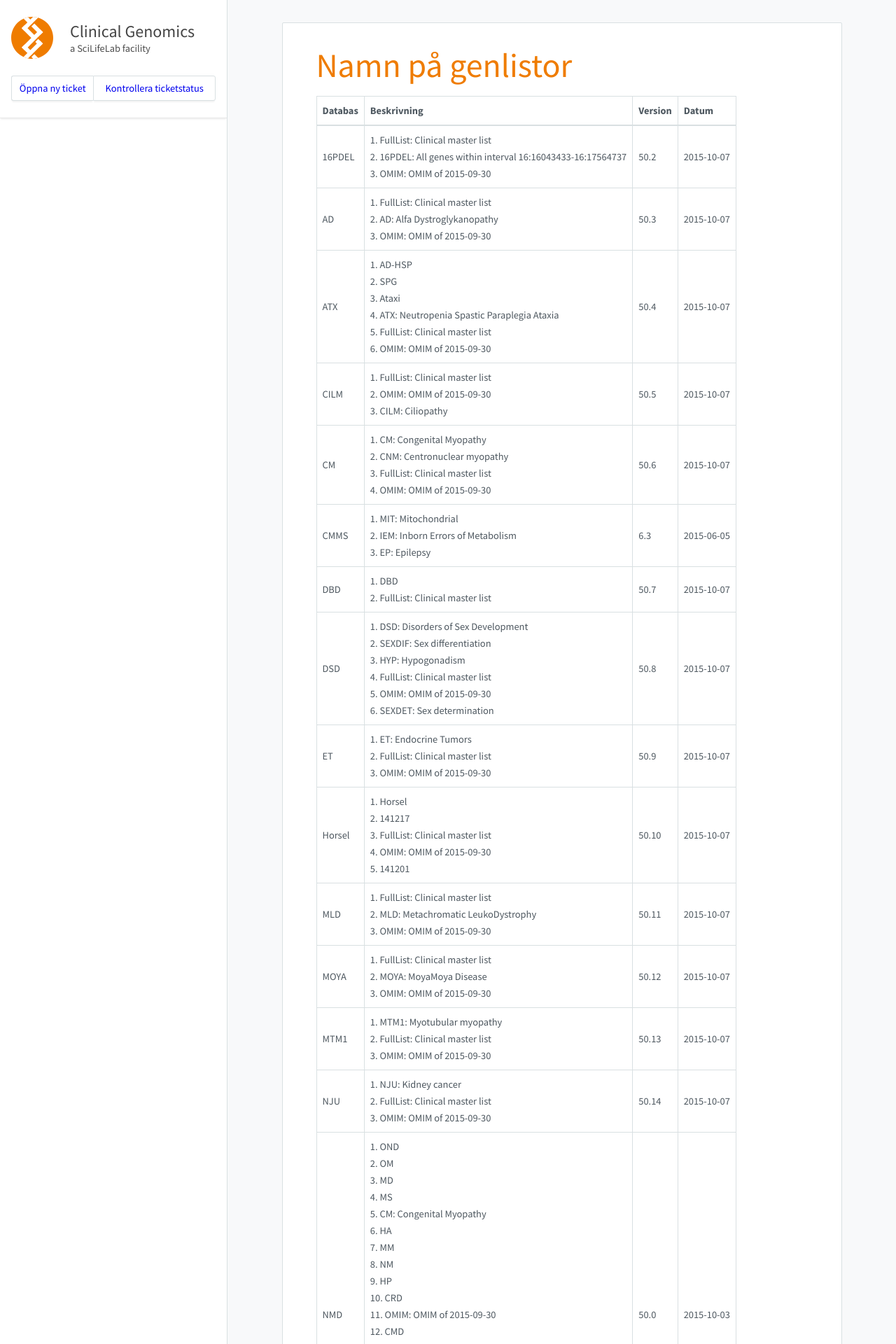
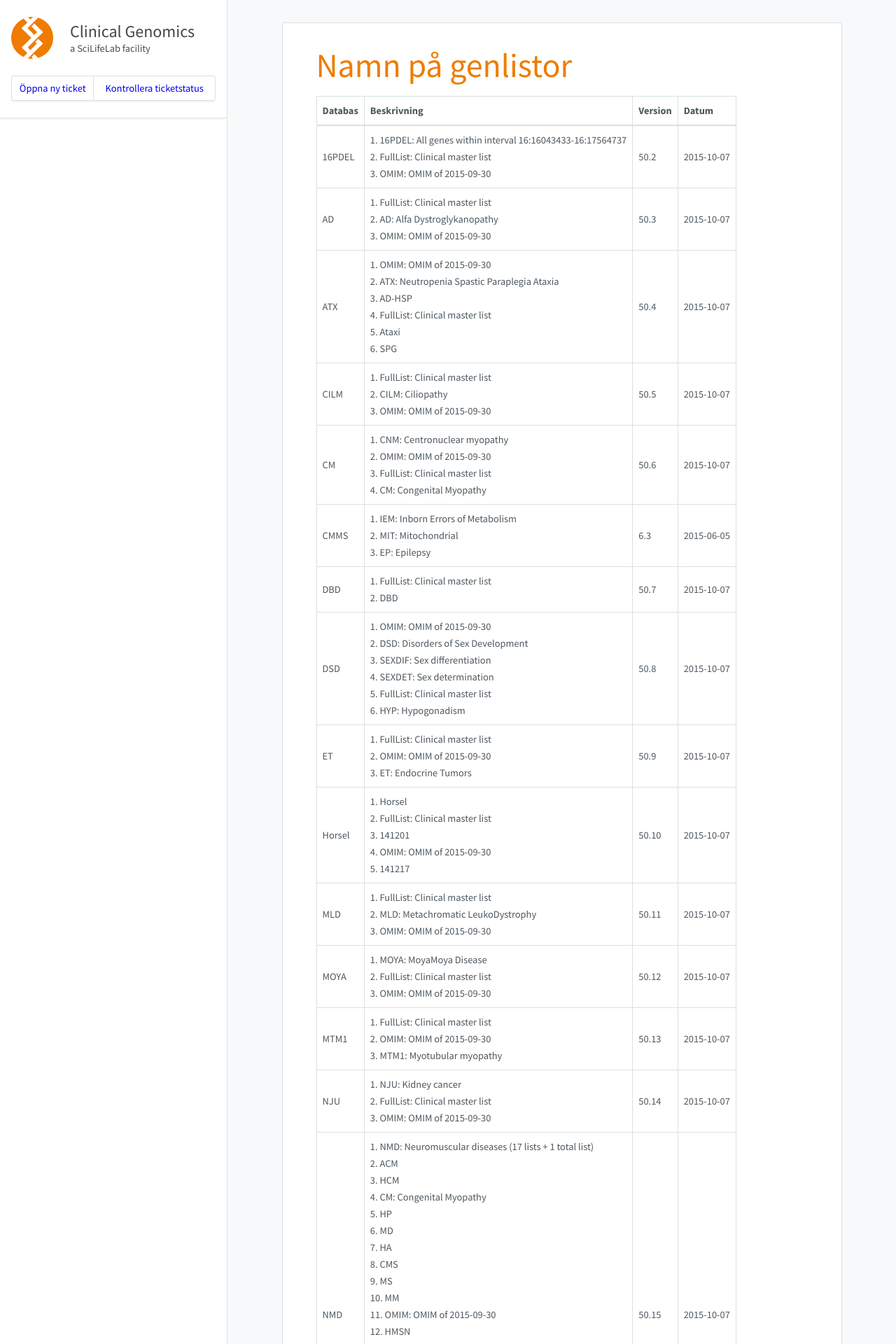
Before and after one commit to Clinical-Genomics/clinical-genomics.github.io, a Jekyll site: the page built from _pages/namnpagenlistor.md, in a window 1280 px wide. Shown: the top 1920 px of the page at 70% size. Built offline with Jekyll 4.4.1, drawn with Linux system fonts in a browser that asks for light colours; nearby versions of some CDN libraries; some of the changed text lies outside the part shown.

Commit message:
Update to cust002-NMD.txt

```diff
--- a/_pages/namnpagenlistor.md
+++ b/_pages/namnpagenlistor.md
@@ -8,25 +8,25 @@
 
 |Databas|Beskrivning|Version|Datum|
 |---|---|---|---|
-|16PDEL|1. FullList: Clinical master list<br />2. 16PDEL: All genes within interval 16:16043433-16:17564737<br />3. OMIM: OMIM of 2015-09-30<br />|50.2|2015-10-07|
+|16PDEL|1. 16PDEL: All genes within interval 16:16043433-16:17564737<br />2. FullList: Clinical master list<br />3. OMIM: OMIM of 2015-09-30<br />|50.2|2015-10-07|
 |AD|1. FullList: Clinical master list<br />2. AD: Alfa Dystroglykanopathy<br />3. OMIM: OMIM of 2015-09-30<br />|50.3|2015-10-07|
-|ATX|1. AD-HSP<br />2. SPG<br />3. Ataxi<br />4. ATX: Neutropenia Spastic Paraplegia Ataxia<br />5. FullList: Clinical master list<br />6. OMIM: OMIM of 2015-09-30<br />|50.4|2015-10-07|
-|CILM|1. FullList: Clinical master list<br />2. OMIM: OMIM of 2015-09-30<br />3. CILM: Ciliopathy<br />|50.5|2015-10-07|
-|CM|1. CM: Congenital Myopathy<br />2. CNM: Centronuclear myopathy<br />3. FullList: Clinical master list<br />4. OMIM: OMIM of 2015-09-30<br />|50.6|2015-10-07|
-|CMMS|1. MIT: Mitochondrial<br />2. IEM: Inborn Errors of Metabolism<br />3. EP: Epilepsy<br />|6.3|2015-06-05|
-|DBD|1. DBD<br />2. FullList: Clinical master list<br />|50.7|2015-10-07|
-|DSD|1. DSD: Disorders of Sex Development<br />2. SEXDIF: Sex differentiation<br />3. HYP: Hypogonadism<br />4. FullList: Clinical master list<br />5. OMIM: OMIM of 2015-09-30<br />6. SEXDET: Sex determination<br />|50.8|2015-10-07|
-|ET|1. ET: Endocrine Tumors<br />2. FullList: Clinical master list<br />3. OMIM: OMIM of 2015-09-30<br />|50.9|2015-10-07|
-|Horsel|1. Horsel<br />2. 141217<br />3. FullList: Clinical master list<br />4. OMIM: OMIM of 2015-09-30<br />5. 141201<br />|50.10|2015-10-07|
+|ATX|1. OMIM: OMIM of 2015-09-30<br />2. ATX: Neutropenia Spastic Paraplegia Ataxia<br />3. AD-HSP<br />4. FullList: Clinical master list<br />5. Ataxi<br />6. SPG<br />|50.4|2015-10-07|
+|CILM|1. FullList: Clinical master list<br />2. CILM: Ciliopathy<br />3. OMIM: OMIM of 2015-09-30<br />|50.5|2015-10-07|
+|CM|1. CNM: Centronuclear myopathy<br />2. OMIM: OMIM of 2015-09-30<br />3. FullList: Clinical master list<br />4. CM: Congenital Myopathy<br />|50.6|2015-10-07|
+|CMMS|1. IEM: Inborn Errors of Metabolism<br />2. MIT: Mitochondrial<br />3. EP: Epilepsy<br />|6.3|2015-06-05|
+|DBD|1. FullList: Clinical master list<br />2. DBD<br />|50.7|2015-10-07|
+|DSD|1. OMIM: OMIM of 2015-09-30<br />2. DSD: Disorders of Sex Development<br />3. SEXDIF: Sex differentiation<br />4. SEXDET: Sex determination<br />5. FullList: Clinical master list<br />6. HYP: Hypogonadism<br />|50.8|2015-10-07|
+|ET|1. FullList: Clinical master list<br />2. OMIM: OMIM of 2015-09-30<br />3. ET: Endocrine Tumors<br />|50.9|2015-10-07|
+|Horsel|1. Horsel<br />2. FullList: Clinical master list<br />3. 141201<br />4. OMIM: OMIM of 2015-09-30<br />5. 141217<br />|50.10|2015-10-07|
 |MLD|1. FullList: Clinical master list<br />2. MLD: Metachromatic LeukoDystrophy<br />3. OMIM: OMIM of 2015-09-30<br />|50.11|2015-10-07|
-|MOYA|1. FullList: Clinical master list<br />2. MOYA: MoyaMoya Disease<br />3. OMIM: OMIM of 2015-09-30<br />|50.12|2015-10-07|
-|MTM1|1. MTM1: Myotubular myopathy<br />2. FullList: Clinical master list<br />3. OMIM: OMIM of 2015-09-30<br />|50.13|2015-10-07|
+|MOYA|1. MOYA: MoyaMoya Disease<br />2. FullList: Clinical master list<br />3. OMIM: OMIM of 2015-09-30<br />|50.12|2015-10-07|
+|MTM1|1. FullList: Clinical master list<br />2. OMIM: OMIM of 2015-09-30<br />3. MTM1: Myotubular myopathy<br />|50.13|2015-10-07|
 |NJU|1. NJU: Kidney cancer<br />2. FullList: Clinical master list<br />3. OMIM: OMIM of 2015-09-30<br />|50.14|2015-10-07|
-|NMD|1. OND<br />2. OM<br />3. MD<br />4. MS<br />5. CM: Congenital Myopathy<br />6. HA<br />7. MM<br />8. NM<br />9. HP<br />10. CRD<br />11. OMIM: OMIM of 2015-09-30<br />12. CMD<br />13. ACM<br />14. HMSN<br />15. IC<br />16. MND<br />17. NMD: Neuromuscular diseases (17 lists + 1 total list)<br />18. FullList: Clinical master list<br />19. HCM<br />20. DM<br />21. CMS<br />|50.0|2015-10-03|
-|OMIM|1. FullList: Clinical master list<br />2. OMIM: OMIM of 2015-09-30<br />|50.0|2015-10-03|
-|ORO|1. ORO: Oro-facial-digital syndrome<br />2. FullList: Clinical master list<br />3. OMIM: OMIM of 2015-09-30<br />|50.0|2015-10-03|
-|PAF1|1. FullList: Clinical master list<br />2. OMIM: OMIM of 2015-09-30<br />3. PAF1: RNA polymerase II-associated factor<br />|50.0|2015-10-03|
-|PID|1. PIDCAD: PID Candidates<br />2. FullList: Clinical master list<br />3. PID: Primary Immune Deficiency<br />|7.0|2015-08-31|
-|SCN|1. FullList: Clinical master list<br />2. SCN: Neutropenia<br />3. OMIM: OMIM of 2015-09-30<br />|50.0|2015-10-03|
-|SHANK1|1. SHANK1: SH3 and multiple ankyrin repeat domains 1<br />2. FullList: Clinical master list<br />3. OMIM: OMIM of 2015-09-30<br />|50.0|2015-10-03|
-|SKD|1. FullList: Clinical master list<br />2. SKD: Skeletal dysplasia<br />3. OMIM: OMIM of 2015-09-30<br />|50.0|2015-10-03|
+|NMD|1. NMD: Neuromuscular diseases (17 lists + 1 total list)<br />2. ACM<br />3. HCM<br />4. CM: Congenital Myopathy<br />5. HP<br />6. MD<br />7. HA<br />8. CMS<br />9. MS<br />10. MM<br />11. OMIM: OMIM of 2015-09-30<br />12. HMSN<br />13. MND<br />14. DM<br />15. NM<br />16. OND<br />17. FullList: Clinical master list<br />18. CMD<br />19. CRD<br />20. OM<br />21. IC<br />|50.15|2015-10-07|
+|OMIM|1. OMIM: OMIM of 2015-09-30<br />2. FullList: Clinical master list<br />|50.0|2015-10-03|
+|ORO|1. ORO: Oro-facial-digital syndrome<br />2. OMIM: OMIM of 2015-09-30<br />3. FullList: Clinical master list<br />|50.0|2015-10-03|
+|PAF1|1. OMIM: OMIM of 2015-09-30<br />2. PAF1: RNA polymerase II-associated factor<br />3. FullList: Clinical master list<br />|50.0|2015-10-03|
+|PID|1. PIDCAD: PID Candidates<br />2. PID: Primary Immune Deficiency<br />3. FullList: Clinical master list<br />|7.0|2015-08-31|
+|SCN|1. SCN: Neutropenia<br />2. OMIM: OMIM of 2015-09-30<br />3. FullList: Clinical master list<br />|50.0|2015-10-03|
+|SHANK1|1. SHANK1: SH3 and multiple ankyrin repeat domains 1<br />2. OMIM: OMIM of 2015-09-30<br />3. FullList: Clinical master list<br />|50.0|2015-10-03|
+|SKD|1. OMIM: OMIM of 2015-09-30<br />2. SKD: Skeletal dysplasia<br />3. FullList: Clinical master list<br />|50.0|2015-10-03|
```
